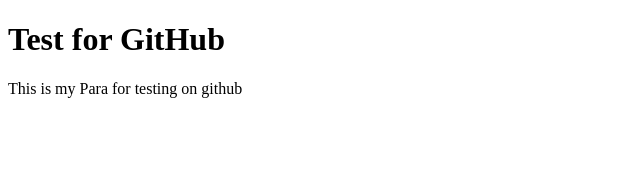
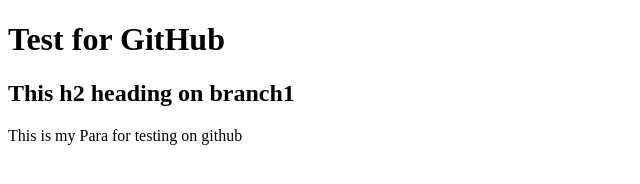
Before and after one commit to DarkDirtDevil/RepoName, a plain HTML site: page index.html in a window 1280 px wide. Shown: the whole page, without its empty margins (0-640 px from the left). Drawn offline with Linux system fonts and the light colour scheme.

Commit message:
Update index.html with h2 inserted

```diff
--- a/index.html
+++ b/index.html
@@ -7,6 +7,7 @@
 </head>
 <body>
     <h1>Test for GitHub</h1>
+    <h2>This h2 heading on branch1</h2>
     <p>This is my Para for testing on github</p>
 </body>
 </html>
```
